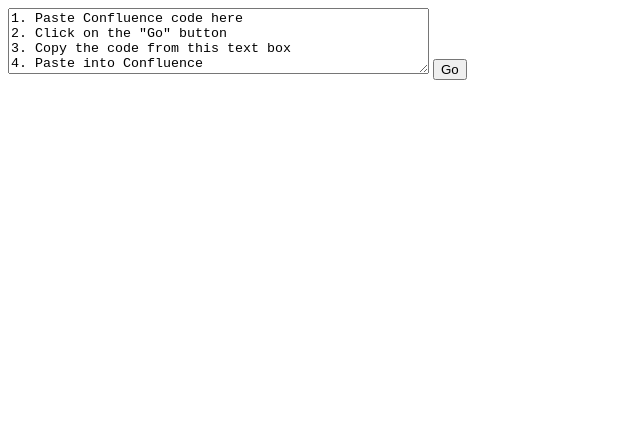
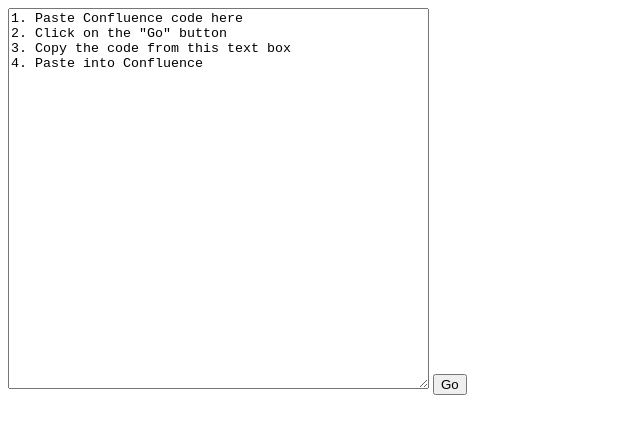
Before and after one commit to mannylopez/colorReplace, a plain HTML site: page index.html in a window 1280 px wide. Shown: the whole page, without its empty margins (0-640 px from the left). Drawn offline with Linux system fonts and the light colour scheme.

Commit message:
increase textarea size

```diff
--- a/index.html
+++ b/index.html
@@ -2,7 +2,7 @@
 <html>
 <body>
 
-<textarea id="myTextarea" rows="4" cols="50">1. Paste Confluence code here
+<textarea id="myTextarea" rows="25" cols="50">1. Paste Confluence code here
 2. Click on the "Go" button
 3. Copy the code from this text box
 4. Paste into Confluence</textarea>
```
Also changed, not shown: playground.html (+1 -1 lines).
